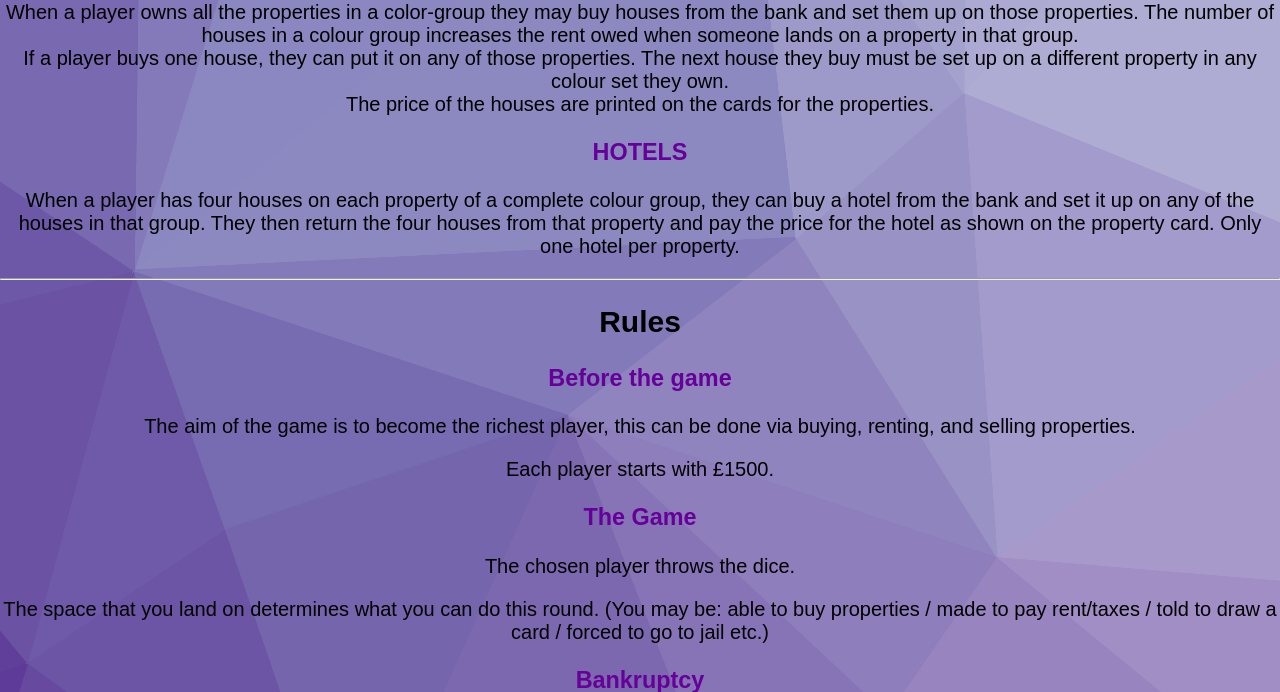
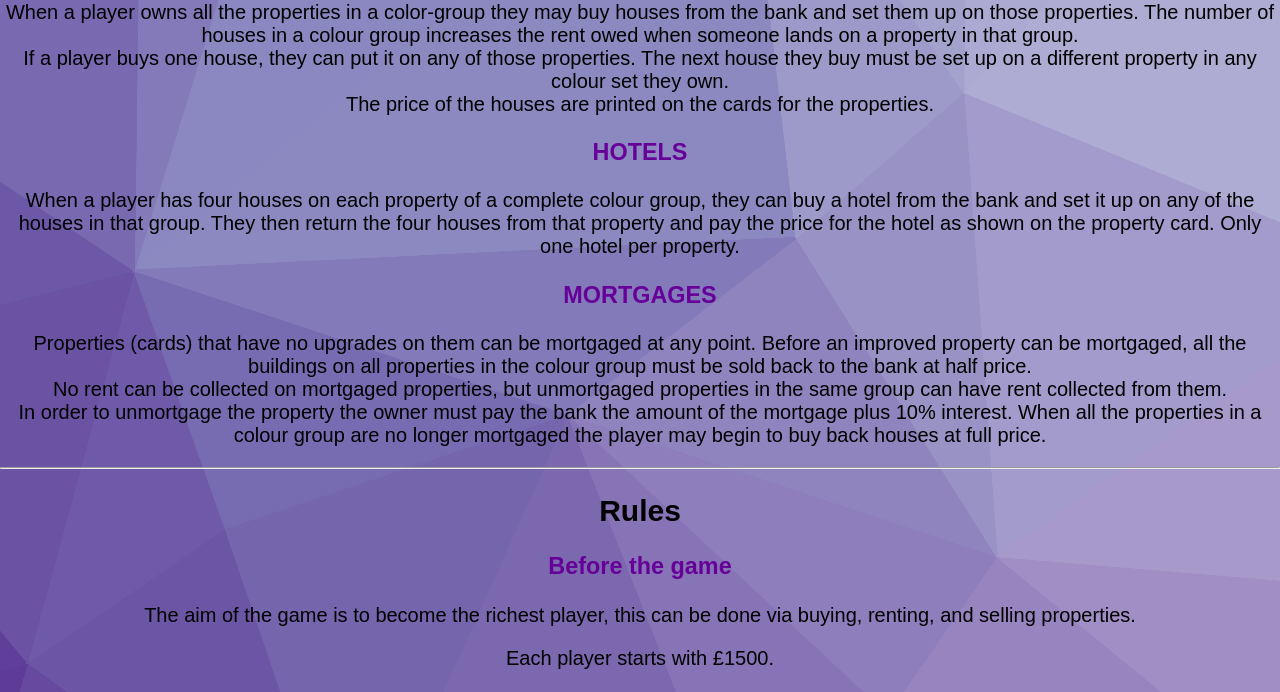
Before and after one commit to doug-spencer/Uniopoly, a Flask app: page /help in a window 1280 px wide. Shown: the part 1414-2106 px from the top of the page. Run offline with Flask 3, Linux system fonts and the light colour scheme; some libraries are stand-ins or nearby versions.

Commit message:
help page mortgages

```diff
--- a/App/templates/help.html
+++ b/App/templates/help.html
@@ -50,6 +50,9 @@
     <h3 class="card-subhead" style="color: #660099;">HOTELS</h3>
     <p>When a player has four houses on each property of a complete colour group, they can buy a hotel from the bank and set it up on any of the houses in that group. They then return the four houses from that property and pay the price for the hotel as shown on the property card. Only one hotel per property.</p>
 
+    <h3 class="card-subhead" style="color: #660099;">MORTGAGES</h3>
+    <p>Properties (cards) that have no upgrades on them can be mortgaged at any point. Before an improved property can be mortgaged, all the buildings on all properties in the colour group must be sold back to the bank at half price. <br> No rent can be collected on mortgaged properties, but unmortgaged properties in the same group can have rent collected from them. <br> In order to unmortgage the property the owner must pay the bank the amount of the mortgage plus 10% interest. When all the properties in a colour group are no longer mortgaged the player may begin to buy back houses at full price.</p>
+
     <hr>
     <h2 class="card-head" id="rules">Rules</h2>
 
```
